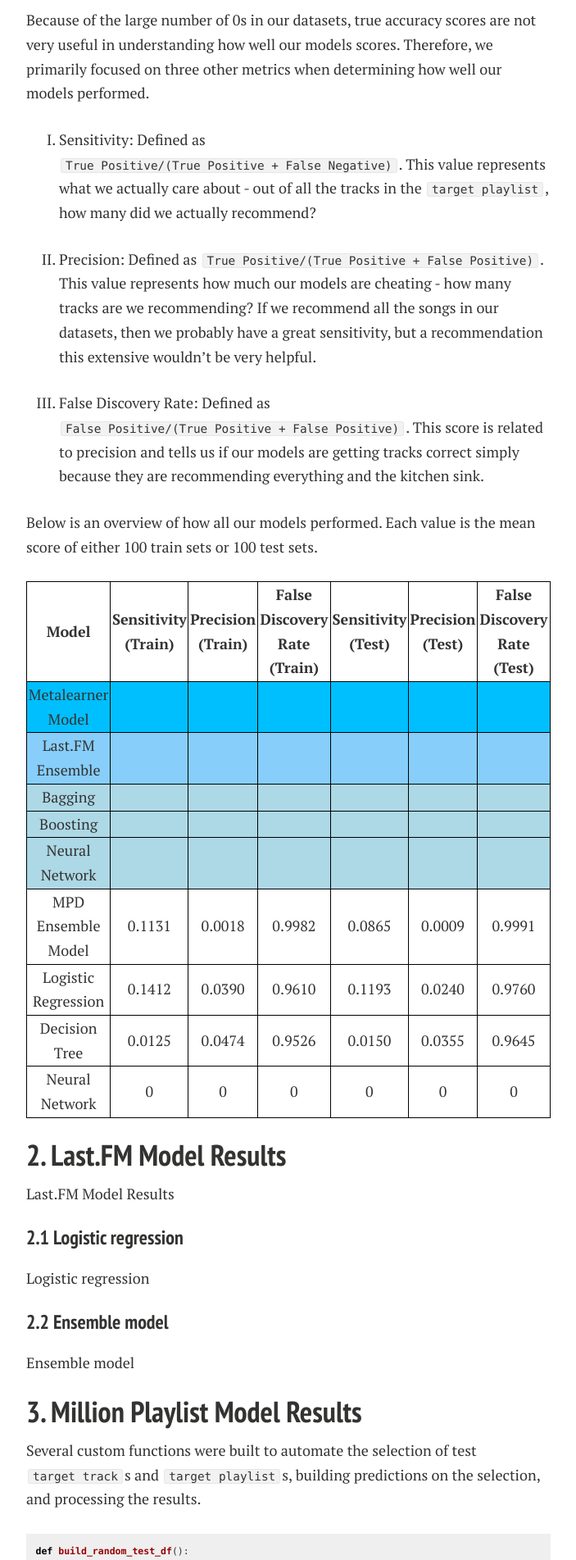
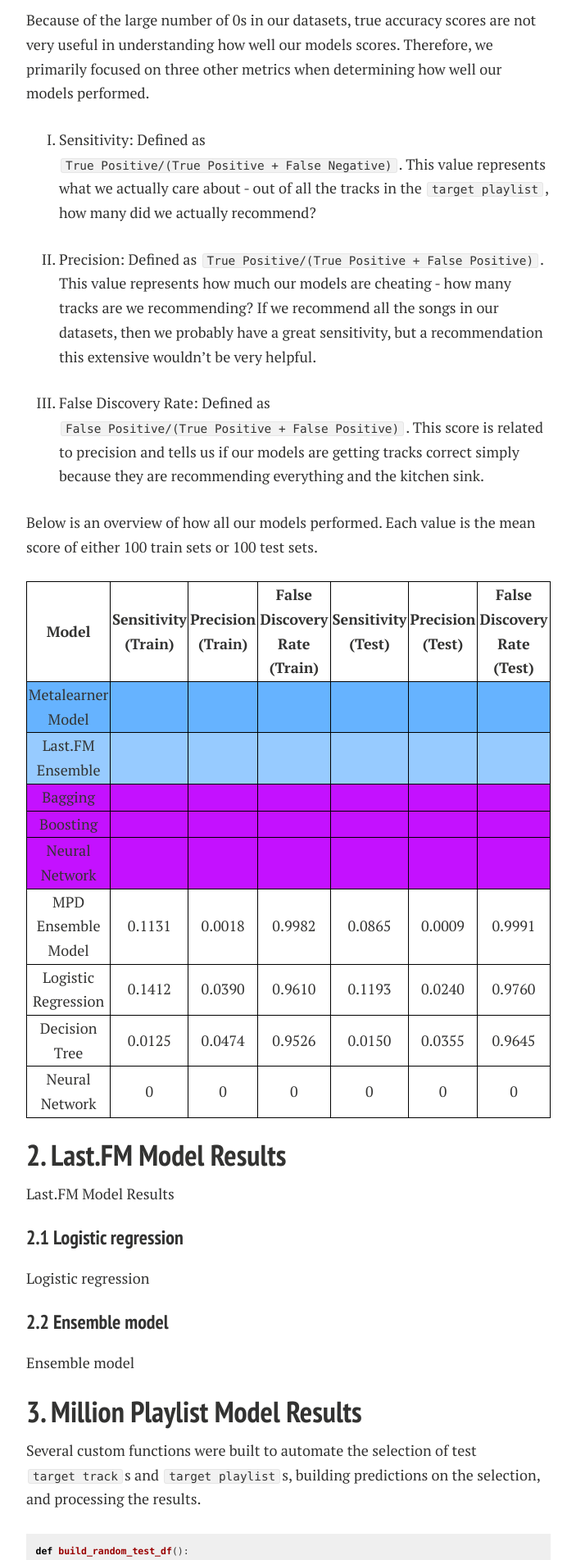
Before and after one commit to lyannaliu/lyannaliu.github.io, a Jekyll site: the page built from resultsandconclusion.md, in a window 1280 px wide. Shown: the part 527-2430 px from the top of the page at 82% size, without its empty margins (288-991 px from the left). Built offline with Jekyll 4.4.1, drawn with Linux system fonts in a browser that asks for light colours; nearby versions of some CDN libraries.

Commit message:
Update resultsandconclusion.md

```diff
--- a/resultsandconclusion.md
+++ b/resultsandconclusion.md
@@ -51,7 +51,7 @@ Below is an overview of how all our models performed. Each value is the mean sco
     </tr>
   </thead>
   <tbody>
-    <tr align="center" bgcolor="#00BFFF">
+    <tr align="center" bgcolor="#66B3FF">
       <td>Metalearner Model</td>
       <td> </td>
       <td> </td>
@@ -60,7 +60,7 @@ Below is an overview of how all our models performed. Each value is the mean sco
       <td> </td>
       <td> </td>
     </tr>
-    <tr align="center" bgcolor="#87CEFA">
+    <tr align="center" bgcolor="#97CBFF">
       <td>Last.FM Ensemble</td>
       <td> </td>
       <td> </td>
@@ -69,7 +69,7 @@ Below is an overview of how all our models performed. Each value is the mean sco
       <td> </td>
       <td> </td>
     </tr>
-    <tr align="center" bgcolor="#ADD8E6">
+    <tr align="center" bgcolor="#C411FF">
       <td>Bagging</td>
       <td> </td>
       <td> </td>
@@ -78,7 +78,7 @@ Below is an overview of how all our models performed. Each value is the mean sco
       <td> </td>
       <td> </td>
     </tr>
-    <tr align="center" bgcolor="#ADD8E6">
+    <tr align="center" bgcolor="#C411FF">
       <td>Boosting</td>
       <td> </td>
       <td> </td>
@@ -87,7 +87,7 @@ Below is an overview of how all our models performed. Each value is the mean sco
       <td> </td>
       <td> </td>
     </tr>
-    <tr align="center" bgcolor="#ADD8E6">
+    <tr align="center" bgcolor="#C411FF">
       <td>Neural Network</td>
       <td> </td>
       <td> </td>
```
